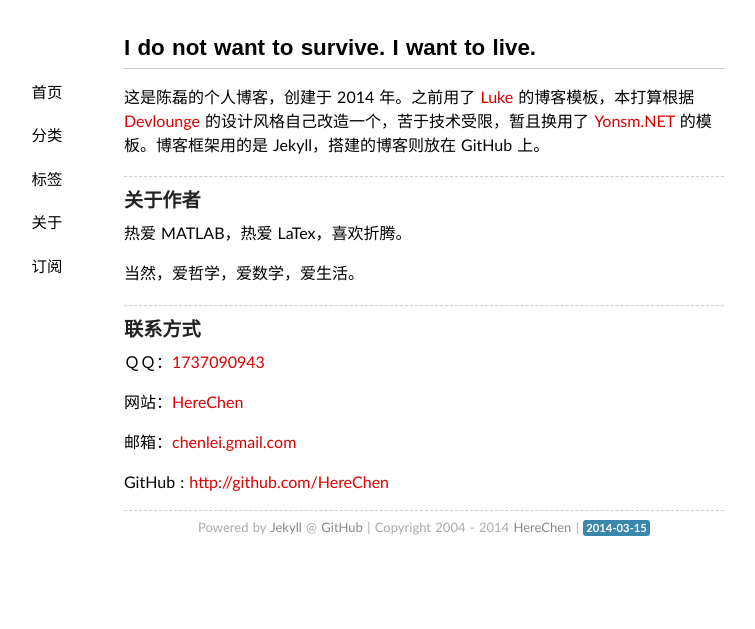
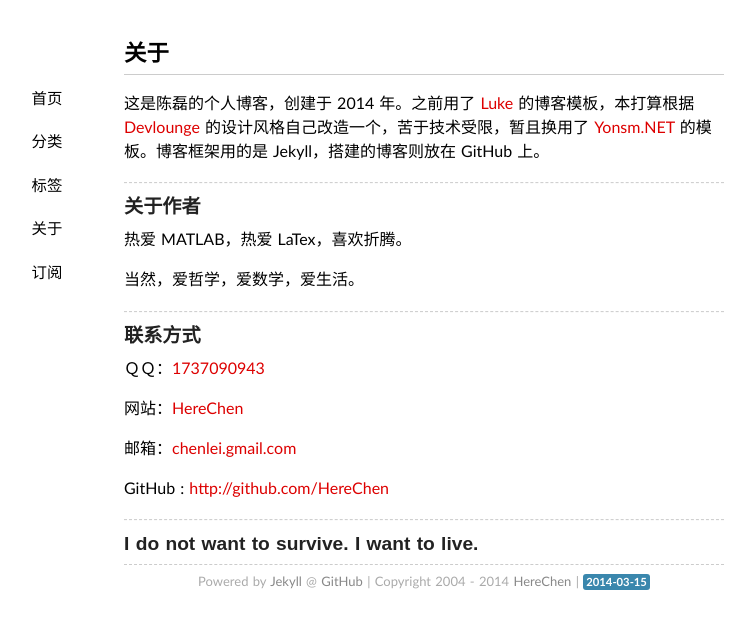
Before and after one commit to Xuezhiyuanlin/herechen.github.io, a Jekyll site: the page built from about/index.md, in a window 1280 px wide. Shown: the top 629 px of the page, without its empty margins (216-971 px from the left). Built offline with Jekyll 4.4.1, drawn with Linux system fonts in a browser that asks for light colours; some web fonts are replaced; Markdown is read by kramdown in place of the engine named in the settings; some of the changed lines change nothing that is shown.

Commit message:
herechen

```diff
--- a/_config.yml
+++ b/_config.yml
@@ -3,7 +3,7 @@ permalink: /:title/				# 固定链接
 url: herechen.github.io			# 网站链接
 name: HereChen 					# 网站名
 author: HereChen				# 作者
-cnname: 陈磊                    # 中文作者名
+cnname: 陈 磊                   # 中文作者名
 qq: 1737090943					# 用于关于页面的QQ号
 email: chenlei.gmail.com		# 电子邮件
 # duoshuo: Yonsm 			# 多说评论帐号
--- a/about/index.md
+++ b/about/index.md
@@ -1,5 +1,5 @@
 ---
-title: I do not want to survive. I want to live.
+title: 关于
 layout: page
 comments: no
 ---
@@ -28,5 +28,7 @@ comments: no
 
 GitHub : [http://github.com/HereChen](http://github.com/HereChen)
 
+----
 
+### I do not want to survive. I want to live.
 <!-- [![新浪微博](http://service.t.sina.com.cn/widget/qmd/{{ site.weibo }}/f78fbcd2/1.png)](http://weibo.com/u/{{ site.weibo }}) -->
```
